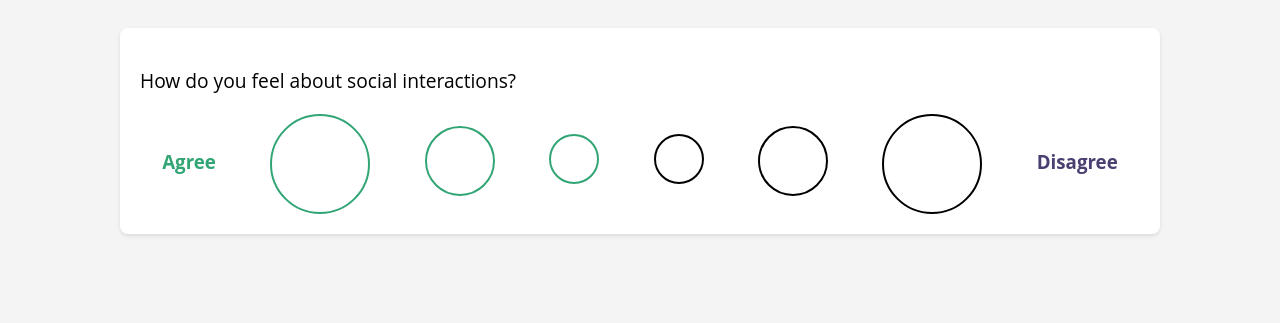
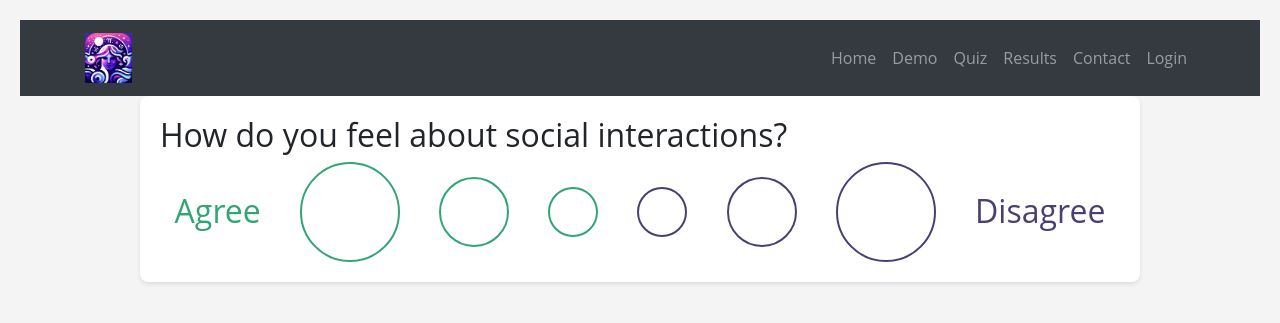
Before and after one commit to Nimeesh-Patel/Estrolity, a PHP site: page /nim_quiz.html in a window 1280 px wide. Shown: the top 323 px of the page. Run offline with PHP 8.4, Linux system fonts and the light colour scheme.

Commit message:
quiz page updates

```diff
--- a/nim_quiz.css
+++ b/nim_quiz.css
@@ -36,11 +36,6 @@ body {
     margin: 0 10px;
 }
 
-
-.option-circle-1:hover {
-    background-color: #32a574;
-}
-
 .option-circle-2{
     border: 0.5;
     border-style: solid;;
@@ -51,7 +46,7 @@ body {
     background-color: #fff;
     cursor: pointer;
     transition: background-color 0.3s;
-    margin-top: 12px;
+    margin-top: 15px;
     margin-right: 10px;
 }
 
@@ -70,7 +65,7 @@ body {
     background-color: #fff;
     cursor: pointer;
     transition: background-color 0.3s;
-    margin-top: 20px;
+    margin-top: 25px;
     margin-right: 10px;
 }
 
@@ -79,16 +74,30 @@ body {
     background-color: #32a574;
 }
 
+.option-circle-1:focus,
+.option-circle-1:active,
+.option-circle-1:hover,
+.option-circle-2:focus,
+.option-circle-2:active,
+.option-circle-2:hover,
+.option-circle-3:focus,
+.option-circle-3:active,
+.option-circle-3:hover{
+    background-color: #32a574;
+    border-color: #32a574;
+}
+
 .option-circle-4{
     border: 0.5;
     border-style: solid;
     width: 50px;
     height: 50px;
     border-radius: 50%;
+    border-color: #4b3f72;
     background-color: #fff;
     cursor: pointer;
     transition: background-color 0.3s;
-    margin-top: 20px;
+    margin-top: 25px;
     margin-right: 10px;
 }
 
@@ -103,10 +112,11 @@ body {
     width: 70px;
     height: 70px;
     border-radius: 50%;
+    border-color: #4b3f72;
     background-color: #fff;
     cursor: pointer;
     transition: background-color 0.3s;
-    margin-top: 12px;
+    margin-top: 15px;
     margin-right: 10px;
 }
 
@@ -121,13 +131,26 @@ body {
     width: 100px;
     height: 100px;
     border-radius: 50%;
+    border-color: #4b3f72;
     background-color: #fff;
     cursor: pointer;
     transition: background-color 0.3s;
     margin-right: 10px;
 }
 
-
 .option-circle-6:hover {
     background-color: #4b3f72;
 }
+
+.option-circle-4:focus,
+.option-circle-4:active,
+.option-circle-4:hover,
+.option-circle-5:focus,
+.option-circle-5:active,
+.option-circle-5:hover,
+.option-circle-6:focus,
+.option-circle-6:active,
+.option-circle-6:hover{
+    background-color: #4b3f72;
+    border-color: #4b3f72;
+}
--- a/nim_quiz.html
+++ b/nim_quiz.html
@@ -4,21 +4,46 @@
     <meta charset="UTF-8">
     <meta name="viewport" content="width=device-width, initial-scale=1.0">
     <title>Quiz Page</title>
+    <link rel="stylesheet" href="https://stackpath.bootstrapcdn.com/bootstrap/4.5.2/css/bootstrap.min.css">
     <link rel="stylesheet" href="nim_quiz.css">
 </head>
+
 <body>
+    <header>
+        <nav class="navbar navbar-expand-lg navbar-dark bg-dark">
+            <div class="container">
+                <a class="navbar-brand" href="index.html">
+                    <img src="logo1ed.png" alt="Astrology Logo" height="50">
+                </a>
+                <button class="navbar-toggler" type="button" data-toggle="collapse" data-target="#navbarNav" aria-controls="navbarNav" aria-expanded="false" aria-label="Toggle navigation">
+                    <span class="navbar-toggler-icon"></span>
+                </button>
+                <div class="collapse navbar-collapse" id="navbarNav">
+                    <ul class="navbar-nav ml-auto">
+                        <li class="nav-item"><a class="nav-link" href="index.html">Home</a></li>
+                        <li class="nav-item"><a class="nav-link" href="video-demo.html">Demo</a></li>
+                        <li class="nav-item"><a class="nav-link" href="quiz-intro.html">Quiz</a></li>
+                        <li class="nav-item"><a class="nav-link" href="results.html">Results</a></li>
+                        <li class="nav-item"><a class="nav-link" href="about_us_page.html">Contact</a></li>
+                        <li class="nav-item"><a class="nav-link" href="login.html">Login</a></li>
+                    </ul>
+                </div>
+            </div>
+        </nav>
+    </header>
+
     <div class="quiz-container">
         <div class="question">
-            <p>How do you feel about social interactions?</p>
+            <h2>How do you feel about social interactions?</h2>
             <div class="options">
-                <h3 style="margin-top: 35px; color: #32a574;">Agree</h3>
+                <h2 style="margin-top: 30px; color: #32a574;">Agree</h2>
                 <button class="option-circle-1"></button>
                 <button class="option-circle-2"></button>
                 <button class="option-circle-3"></button>
                 <button class="option-circle-4"></button>
                 <button class="option-circle-5"></button>
                 <button class="option-circle-6"></button>
-                <h3 style="margin-top: 35px; color: #4b3f72;">Disagree</h3>
+                <h2 style="margin-top: 30px; color: #4b3f72;">Disagree</h2>
             </div>
         </div>
         <!-- Repeat for other questions -->
--- a/styles.css
+++ b/styles.css
@@ -256,6 +256,9 @@ p {
     transform: translateY(-2px); /* Slight lift effect */
 }
 
+/* Quiz Styling */
+
+
 /* Footer Styling */
 footer {
     background-color: #333;
```
